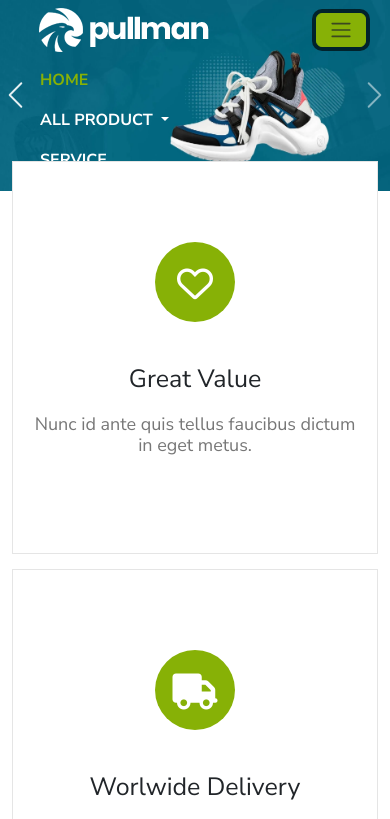
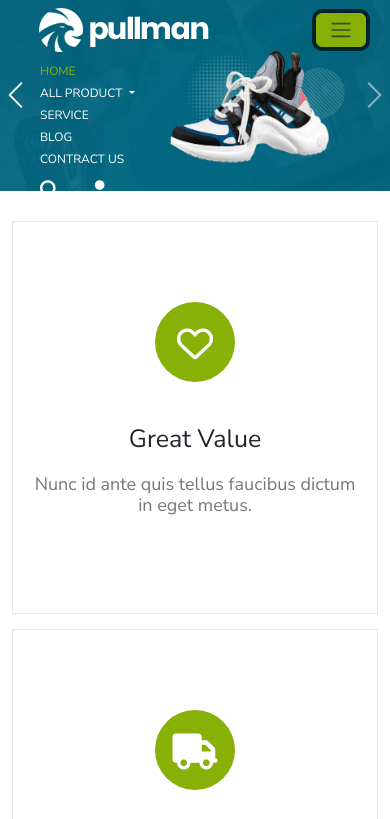
Before and after one commit to Duy-David/BC68_CASTONE_PULLMAN_SHOES, a plain HTML site: page index.html in a window 390 px wide. Both pictures are taken after a click on the button "Toggle navigation". Shown: the top 819 px of the page. Drawn offline with nearby package versions, Linux system fonts and the light colour scheme; no server answers; a script that the page names is missing; files whose address does not match are found by name.

Commit message:
code end

```diff
--- a/index.html
+++ b/index.html
@@ -73,10 +73,10 @@
               </li>
 
               <li class="nav-item">
-                <a class="nav-link" href="#">Contact Us</a>
+                <a class="nav-link" href="contract-us">Contract Us</a>
               </li>
             </ul>
-            <div class="d-flex align-items-center">
+            <div class="d-flex align-items-cente nav-icon">
               <a href="#" class="nav-link"><i class="fas fa-search"></i></a>
               <a href="./views/register.html" class="nav-link position-relative">
                 <i class="fa-solid fa-user"></i>
@@ -1756,7 +1756,7 @@
       </div>
     </div>
     <!-- FOOTER MIDDLE -->
-    <div class="footer_mid">
+    <div class="footer_mid"id="contract-us">
       <div class="container footer_mid_content">
         <!-- logo -->
         <div class="footer_mid_image">
--- a/scss/pages/_header.scss
+++ b/scss/pages/_header.scss
@@ -32,7 +32,7 @@ header {
         padding: 8px 15px;
       }
     }
-    .navbar-toggler{
+    .navbar-toggler {
       background-color: $primary-color;
       border-color: $primary-color;
     }
@@ -42,7 +42,11 @@ header {
       padding: 0.5rem 1rem;
       font-weight: 700;
       text-transform: uppercase;
-
+      @media screen and (max-width: 992px) {
+        padding: 2px 1rem;
+        font-weight: 400;
+        font-size: 12px;
+      }
       &.active {
         color: $primary-color !important;
       }
--- a/scss/pages/_service.scss
+++ b/scss/pages/_service.scss
@@ -1,9 +1,13 @@
 .service {
   //   margin-top: -30px;
-  z-index: 990;
   position: relative;
   top: -30px;
   z-index: 1111;
+  @media screen and (max-width: 992px) {
+    position: relative;
+    top: 30px;
+    z-index: 1111;
+  }
   .service-content {
     display: grid;
     gap: 15px;
```
Also changed, not shown: css/detail.css, css/register.css, css/style.css, 3 other files.
